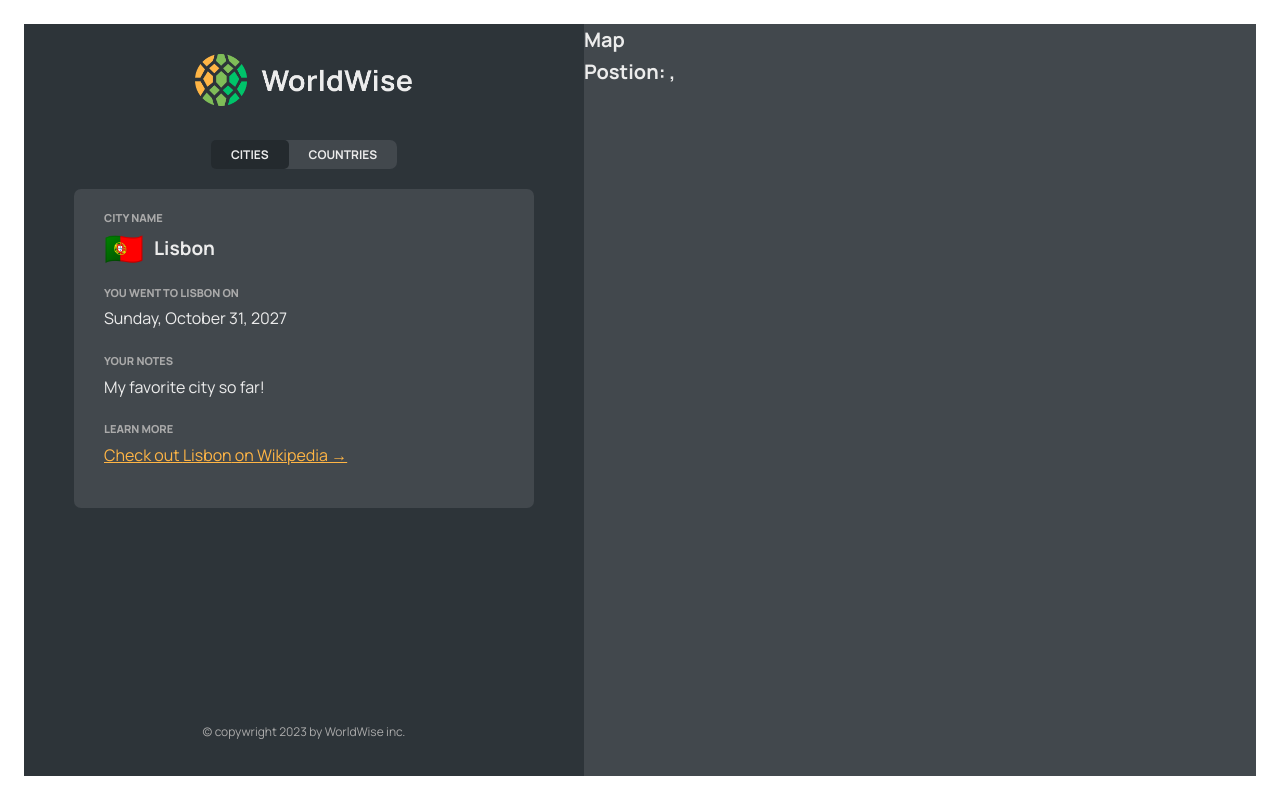
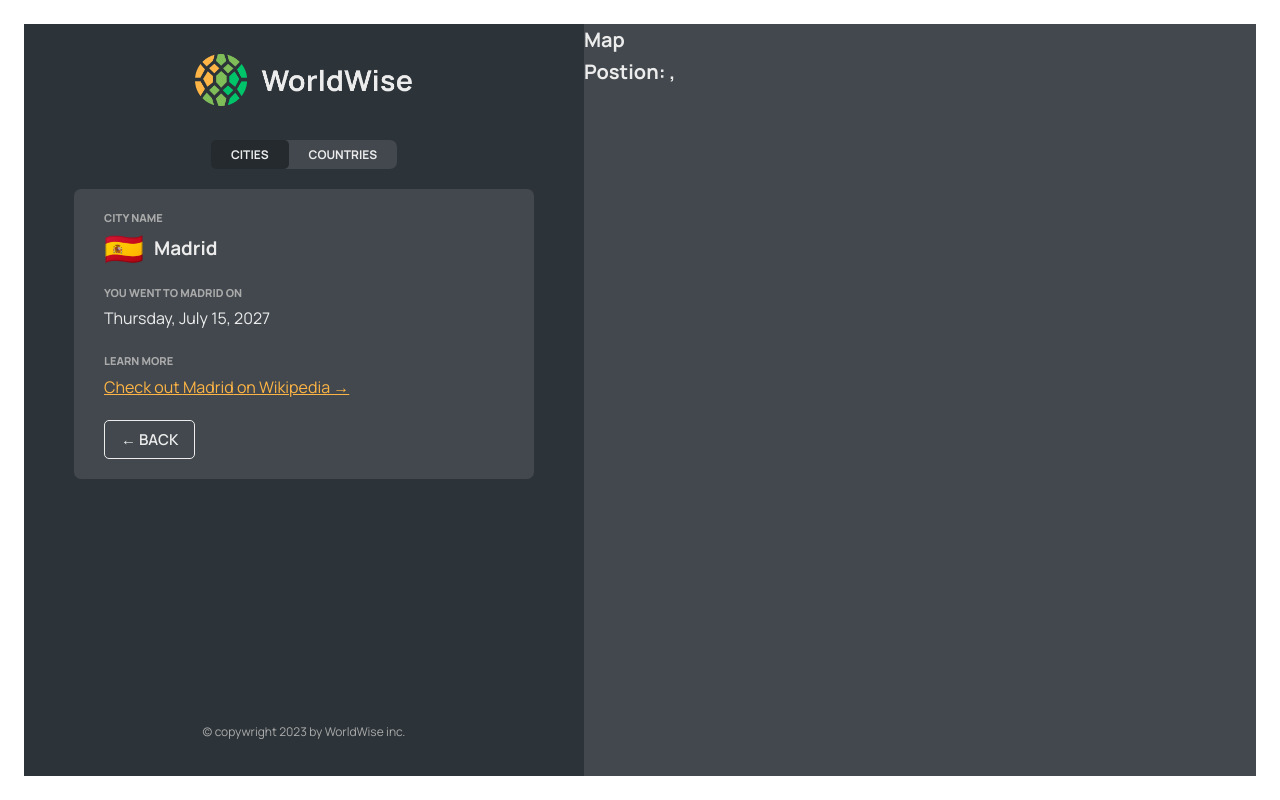
Before and after one commit to ShawnRSidwell/worldwise-spa, a React (Vite) app: page /app/cities/17806751 in a window 1280 px wide. Built offline with nearby package versions, Linux system fonts and the light colour scheme; data requests are answered from the project's data file; what country-flag-emoji-polyfill would draw is missing.

Commit message:
Add back button and context

```diff
--- a/src/App.jsx
+++ b/src/App.jsx
@@ -1,6 +1,4 @@
 import { BrowserRouter, Route, Routes, Navigate } from "react-router-dom";
-import { useState } from "react";
-import { useEffect } from "react";
 import { polyfillCountryFlagEmojis } from "country-flag-emoji-polyfill";
 
 import Product from "./pages/Product";
@@ -13,32 +11,13 @@ import CityList from "./components/CityList";
 import CountryList from "./components/CountryList";
 import City from "./components/City";
 import Form from "./components/Form";
+import { CitiesProvider } from "./contexts/CitiesContext";
 
 polyfillCountryFlagEmojis();
 
-const BASE_URL = "http://localhost:8000";
-
 function App() {
-  const [cities, setCities] = useState([]);
-  const [isLoading, setIsLoading] = useState(false);
-
-  useEffect(function () {
-    async function fetchCities() {
-      try {
-        setIsLoading(true);
-        const res = await fetch(`${BASE_URL}/cities`);
-        const data = await res.json();
-        setCities(data);
-      } catch {
-        alert("There was an error loading data");
-      } finally {
-        setIsLoading(false);
-      }
-    }
-    fetchCities();
-  }, []);
-
   return (
+    <CitiesProvider>
       <BrowserRouter>
         <Routes>
           <Route index element={<Homepage />} />
@@ -47,20 +26,15 @@ function App() {
           <Route path="login" element={<Login />} />
           <Route path="app" element={<AppLayout />}>
             <Route index element={<Navigate replace to="cities" />} />
-          <Route
-            path="cities"
-            element={<CityList cities={cities} isLoading={isLoading} />}
-          />
+            <Route path="cities" element={<CityList />} />
             <Route path="cities/:id" element={<City />} />
-          <Route
-            path="countries"
-            element={<CountryList cities={cities} isLoading={isLoading} />}
-          />
+            <Route path="countries" element={<CountryList />} />
             <Route path="form" element={<Form />} />
           </Route>
           <Route path="*" element={<PageNotFound />} />
         </Routes>
       </BrowserRouter>
+    </CitiesProvider>
   );
 }
 
--- /dev/null
+++ b/src/Components/BackButton.jsx
@@ -0,0 +1,19 @@
+import { useNavigate } from "react-router-dom";
+import Button from "./Button";
+
+function BackButton() {
+  const navigate = useNavigate();
+  return (
+    <Button
+      type="back"
+      onClick={(e) => {
+        e.preventDefault();
+        navigate(-1);
+      }}
+    >
+      &larr; Back
+    </Button>
+  );
+}
+
+export default BackButton;
--- a/src/Components/City.jsx
+++ b/src/Components/City.jsx
@@ -1,5 +1,9 @@
-import { useParams, useSearchParams } from "react-router-dom";
+import { useParams } from "react-router-dom";
 import styles from "./City.module.css";
+import { useCities } from "../contexts/CitiesContext";
+import { useEffect } from "react";
+import Spinner from "./Spinner";
+import BackButton from "./BackButton";
 
 const formatDate = (date) =>
   new Intl.DateTimeFormat("en", {
@@ -13,20 +17,18 @@ const formatDate = (date) =>
 
 function City() {
   const { id } = useParams();
-  const [searchParams, setSearchParams] = useSearchParams();
+  const { getCity, currentCity, isLoading } = useCities();
 
-  const lat = searchParams.get("lat");
-  const lng = searchParams.get("lng");
-
-  // TEMP DATA
-  const currentCity = {
-    cityName: "Lisbon",
-    emoji: "🇵🇹",
-    date: "2027-10-31T15:59:59.138Z",
-    notes: "My favorite city so far!",
-  };
+  useEffect(
+    function () {
+      getCity(id);
+    },
+    [id]
+  );
 
   const { cityName, emoji, date, notes } = currentCity;
+
+  if (isLoading) return <Spinner />;
 
   return (
     <div className={styles.city}>
@@ -60,7 +62,9 @@ function City() {
         </a>
       </div>
 
-      <div>{/* <ButtonBack /> */}</div>
+      <div>
+        <BackButton />
+      </div>
     </div>
   );
 }
--- a/src/Components/CityItem.jsx
+++ b/src/Components/CityItem.jsx
@@ -1,5 +1,6 @@
 import { Link } from "react-router-dom";
 import styles from "./CityItem.module.css";
+import { useCities } from "../contexts/CitiesContext";
 const formatDate = (date) =>
   new Intl.DateTimeFormat("en", {
     day: "numeric",
@@ -8,11 +9,14 @@ const formatDate = (date) =>
   }).format(new Date(date));
 
 function CityItem({ city }) {
+  const { currentCity } = useCities();
   const { cityName, emoji, date, id, position } = city;
   return (
     <li>
       <Link
-        className={styles.cityItem}
+        className={`${styles.cityItem} ${
+          id === currentCity.id ? styles["cityItem--active"] : ""
+        }`}
         to={`${id}?lat=${position.lat}&lng=${position.lng}`}
       >
         <span className={styles.emoji}>{emoji}</span>
--- a/src/Components/CityList.jsx
+++ b/src/Components/CityList.jsx
@@ -2,8 +2,10 @@ import Spinner from "./Spinner";
 import styles from "./CityList.module.css";
 import CityItem from "./CityItem";
 import Message from "./Message";
+import { useCities } from "../contexts/CitiesContext";
 
-function CityList({ cities, isLoading }) {
+function CityList() {
+  const { cities, isLoading } = useCities();
   if (isLoading) return <Spinner />;
   if (!cities.length)
     return (
--- a/src/Components/CountryList.jsx
+++ b/src/Components/CountryList.jsx
@@ -2,8 +2,10 @@ import Spinner from "./Spinner";
 import styles from "./CountryList.module.css";
 import CountryItem from "./CountryItem";
 import Message from "./Message";
+import { useCities } from "../contexts/CitiesContext";
 
-function CountryList({ cities, isLoading }) {
+function CountryList() {
+  const { cities, isLoading } = useCities();
   if (isLoading) return <Spinner />;
   if (!cities.length)
     return (
--- a/src/Components/Form.jsx
+++ b/src/Components/Form.jsx
@@ -4,7 +4,7 @@ import { useState } from "react";
 
 import Button from "./Button";
 import styles from "./Form.module.css";
-import { useNavigate } from "react-router-dom";
+import BackButton from "./BackButton";
 
 export function convertToEmoji(countryCode) {
   const codePoints = countryCode
@@ -16,7 +16,6 @@ export function convertToEmoji(countryCode) {
 
 /* eslint-disable no-unused-vars */
 function Form() {
-  const navigate = useNavigate();
   const [cityName, setCityName] = useState("");
   const [country, setCountry] = useState("");
   const [date, setDate] = useState(new Date());
@@ -54,15 +53,7 @@ function Form() {
 
       <div className={styles.buttons}>
         <Button type="primary">Add</Button>
-        <Button
-          type="back"
-          onClick={(e) => {
-            e.preventDefault();
-            navigate(-1);
-          }}
-        >
-          &larr; Back
-        </Button>
+        <BackButton />
       </div>
     </form>
   );
--- /dev/null
+++ b/src/contexts/CitiesContext.jsx
@@ -0,0 +1,53 @@
+import { createContext, useContext, useState, useEffect } from "react";
+const BASE_URL = "http://localhost:8000";
+
+const CitiesContext = createContext();
+
+function CitiesProvider({ children }) {
+  const [cities, setCities] = useState([]);
+  const [isLoading, setIsLoading] = useState(false);
+  const [currentCity, setCurrentCity] = useState({});
+
+  useEffect(function () {
+    async function fetchCities() {
+      try {
+        setIsLoading(true);
+        const res = await fetch(`${BASE_URL}/cities`);
+        const data = await res.json();
+        setCities(data);
+      } catch {
+        alert("There was an error loading data");
+      } finally {
+        setIsLoading(false);
+      }
+    }
+    fetchCities();
+  }, []);
+
+  async function getCity(id) {
+    try {
+      setIsLoading(true);
+      const res = await fetch(`${BASE_URL}/cities/${id}`);
+      const data = await res.json();
+      setCurrentCity(data);
+    } catch {
+      alert("There was an error loading data");
+    } finally {
+      setIsLoading(false);
+    }
+  }
+
+  return (
+    <CitiesContext.Provider value={{ cities, isLoading, currentCity, getCity }}>
+      {children}
+    </CitiesContext.Provider>
+  );
+}
+function useCities() {
+  const context = useContext(CitiesContext);
+  if (context === undefined)
+    throw new Error("CitiesContext used outside of CitiesProvider");
+  return context;
+}
+
+export { CitiesProvider, useCities };
```
Lines whose indentation alone changed are shown as unchanged.
